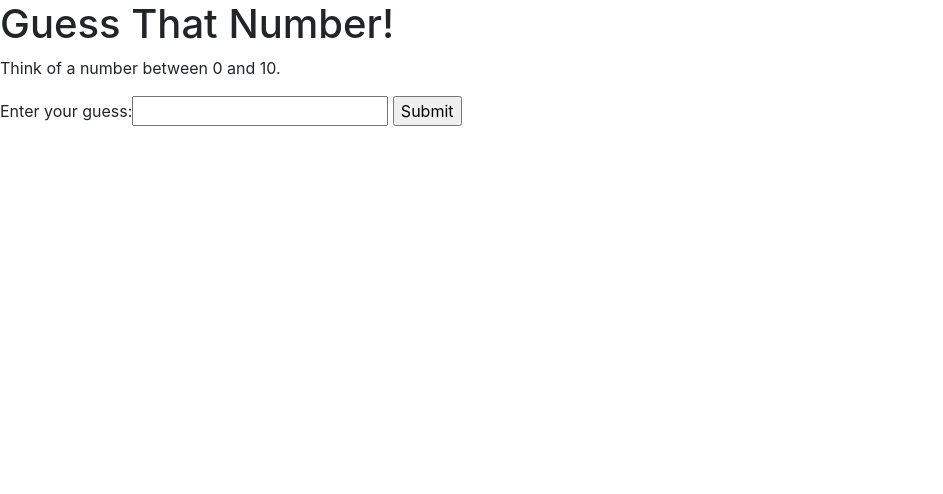
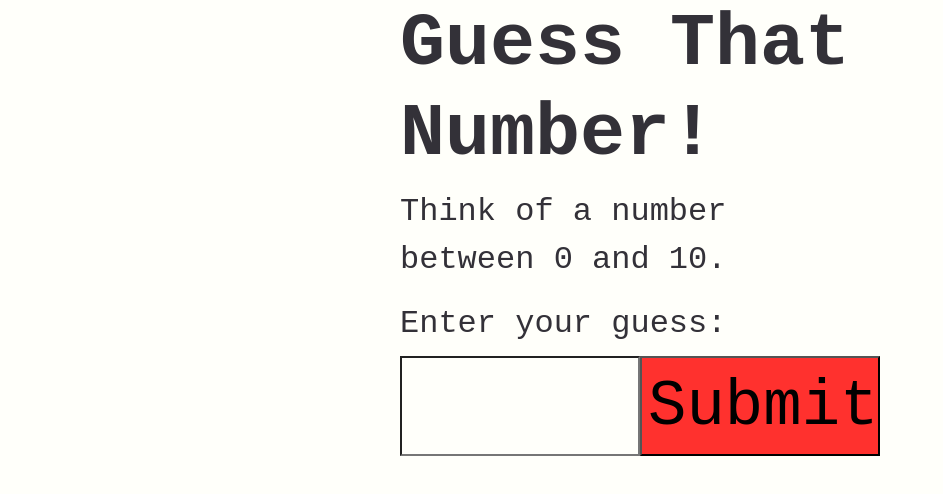
Before and after one commit to m3ia/m3ia.github.io, a plain HTML site: page game-project/index.html in a window 1280 px wide. Shown: the whole page, without its empty margins (0-943 px from the left). Drawn offline with nearby package versions, Linux system fonts and the light colour scheme.

Commit message:
add font and color; resize

```diff
--- a/game-project/index.css
+++ b/game-project/index.css
@@ -1,29 +1,42 @@
-/*
 
-html {
-  font-family: sans-serif;
+
+html, h1, p, body {
+  font-family: 'Courier New', Courier, monospace;
+  color: #333138;
 }
 h1 {
-  color:blue;
+  font-weight:bold;
+  font-size:75px;
 }
 #guessField {
-  background-color:red;
-}
+  background-color:#fffffa;
+  color: #000103;
+  height: 100px;
+  font-size: 200%;
+  width:50%;
+  float:left;
 
-#guessField {
-  color:pink;
+
 }
 
 #submit {
-  background-color:blue;
+  background-color:#ff312e;
+  font-size: 200%;
+  width:50%;
+  float:right;
+  height:100px;
 }
 
 body {
-  background-color: green;
-  width: 50%;
+  background-color: #fffffa;
+  width: 20%;
 	max-width: 800px;
 	min-width: 480px;
-	margin: 0 auto;
+  margin: 0 auto;
+  font-size:200%;
 }
 
-*/
+.grid-container {
+  display:grid;
+  grid-column-gap:100px;
+}
```
